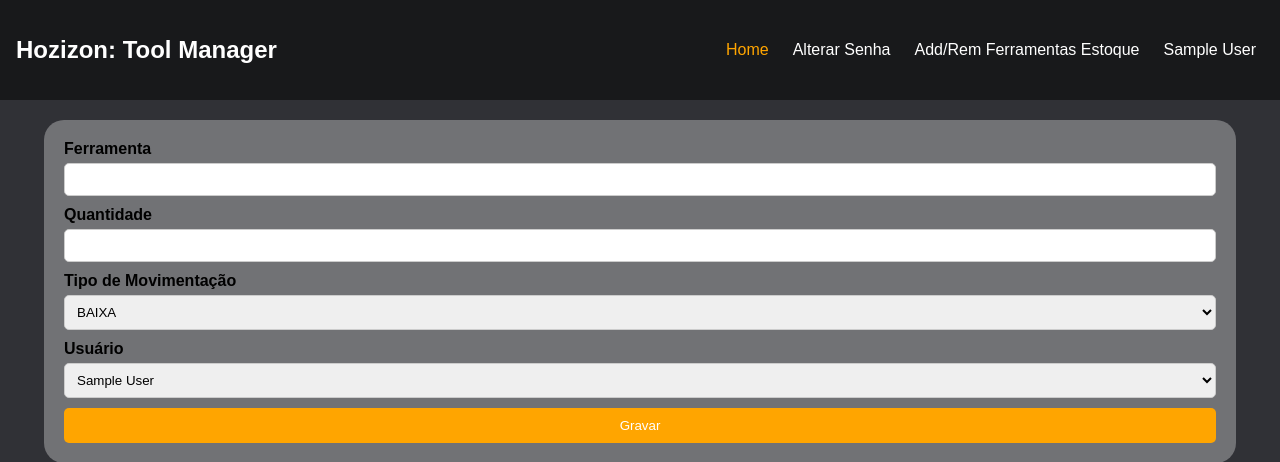
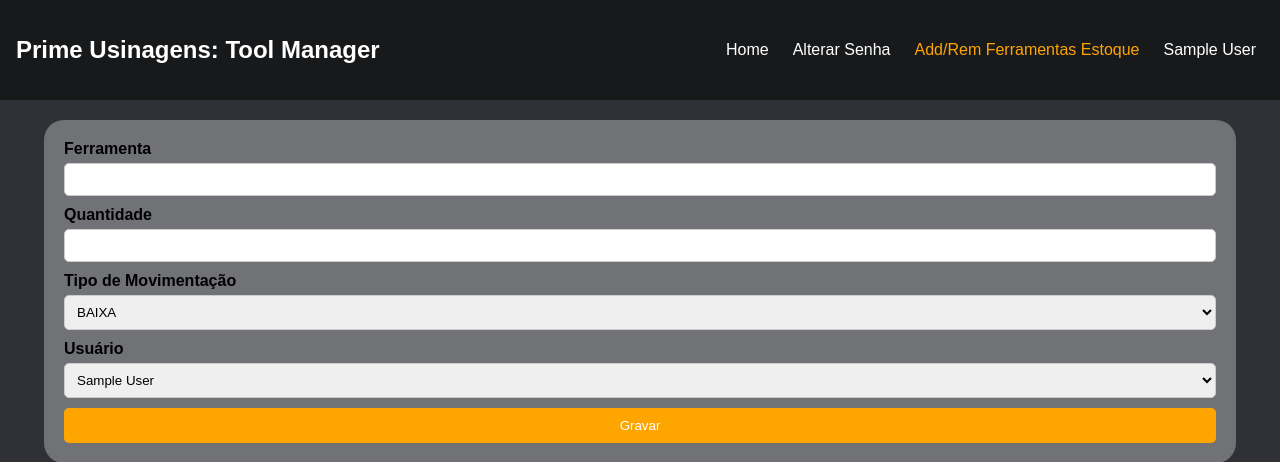
Before and after one commit to kauschade/tool-manager, a PHP site: page /adicionar-baixar.php in a window 1280 px wide. Shown: the top 462 px of the page. Run offline with PHP 8.4, Linux system fonts and the light colour scheme; the visitor is signed in with stand-in values (Sample User, id 1); data that the repository does not hold is empty.

Commit message:
Update adicionar-baixar.php

```diff
--- a/adicionar-baixar.php
+++ b/adicionar-baixar.php
@@ -5,6 +5,8 @@
     }
 
     include("./funcoes/config.php");
+
+    $user = $_SESSION["usuario"];
 
     $sql = "SELECT nome,usuario FROM usuarios";
     $con = $conn->query($sql) or die($conn->error);
@@ -31,16 +33,16 @@
 </head>
 <body>
 <header id="header">
-        <p id="logo"><b>Hozizon:</b> Tool Manager</p>
+        <p id="logo"><b>Prime Usinagens:</b> Tool Manager</p>
         <nav id="nav">
             <button aria-label="Abrir Menu" id="btn-mobile" aria-haspopup="true" aria-controls="menu"
                 aria-expanded="false">Menu
                 <span id="hamburger"></span>
             </button>
             <ul id="menu" role="menu">
-                <li><a class="link-cab" id="ativo" href="./index.php">Home</a></li>
+                <li><a class="link-cab" href="./index.php">Home</a></li>
                 <li><a class="link-cab" href="./alterarsenha.php">Alterar Senha</a></li>
-                <li><a class="link-cab"  href="./adicionar-baixar.php">Add/Rem Ferramentas Estoque</a></li>
+                <li><a class="link-cab" id="ativo" href="./adicionar-baixar.php">Add/Rem Ferramentas Estoque</a></li>
                 <?php
                     if($qtd2 > 0) {
                         print "<li><a class='link-cab' href='./parametrizacao.php'>Parametrização</a></li>";
```
